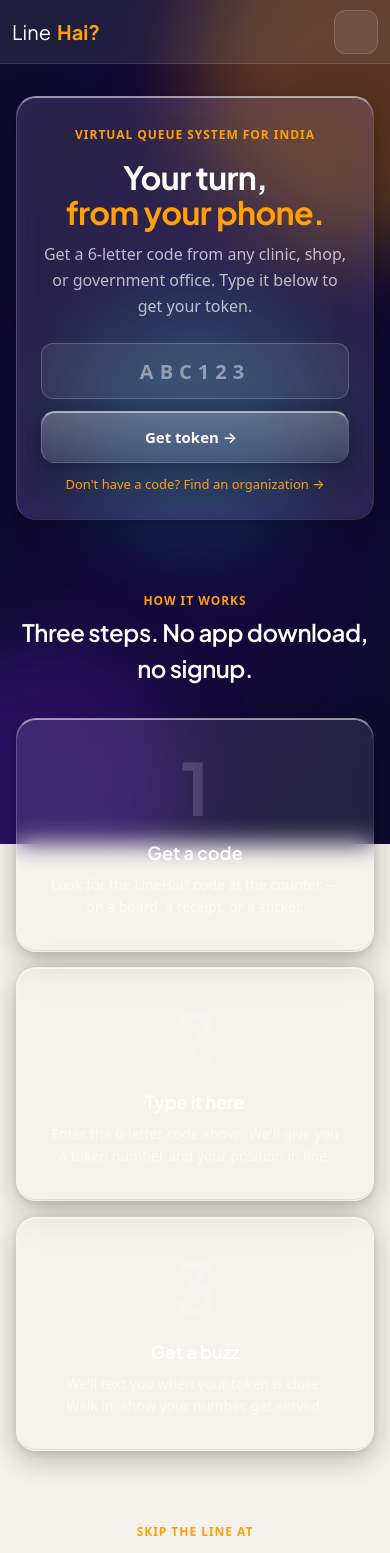
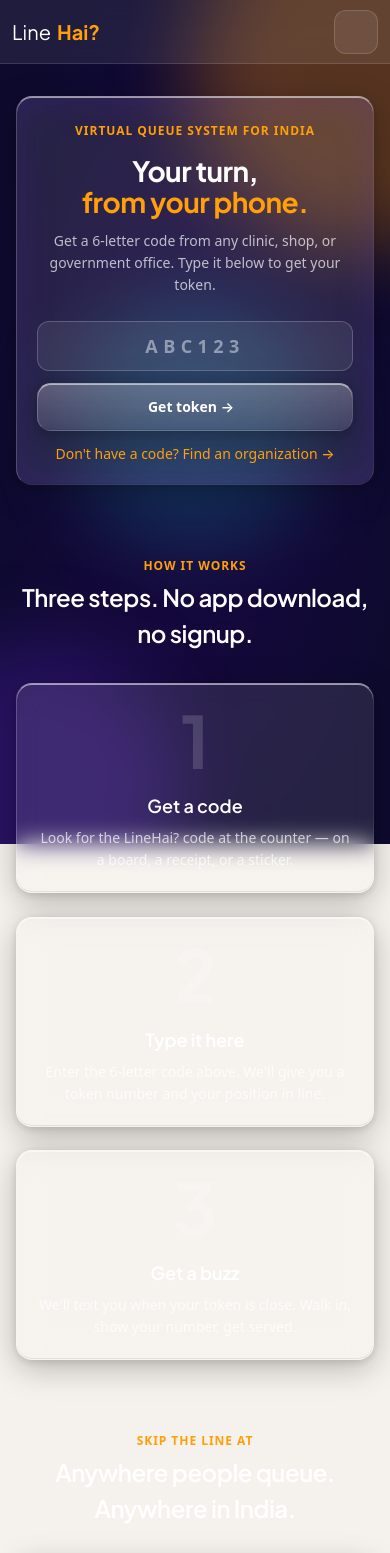
Before and after one commit to Shaurya-jain1/prog1, a Next.js app: page / in a window 390 px wide. Shown: the top 1553 px of the page. Built offline with nearby package versions, Linux system fonts and the light colour scheme; no server answers; some icons are missing.

Commit message:
fix mobile layout: responsive grids with auto-fit/minmax, tighter mobile padding, remove fragile attr selectors

```diff
--- a/src/app/globals.css
+++ b/src/app/globals.css
@@ -464,13 +464,20 @@
 @media(max-width:768px) {
   .glass-nav__links, .glass-nav__right .glass-btn-ghost, .glass-lang { display:none; }
   .glass-hamburger { display:flex; }
-  .lg-section [style*="grid-template-columns: repeat(3, 1fr)"] { grid-template-columns: 1fr !important; gap: 16px !important; }
-  .lg-section [style*="grid-template-columns: 1fr 1fr; gap: 32px;"] { grid-template-columns: 1fr !important; gap: 24px !important; }
+  .glass-nav { padding: 0 12px !important; }
+  .glass-footer__inner { flex-direction:column !important; text-align:center !important; gap:8px !important; }
+  .glass-footer__links { gap:12px; flex-wrap:wrap; justify-content:center; }
 }
 @media(max-width:480px) {
   .mesh-blob--amber { width:350px; height:350px; top:-100px; right:-150px; }
   .mesh-blob--violet { width:300px; height:300px; bottom:-100px; left:-120px; }
   .mesh-blob--teal { width:250px; height:250px; }
+  .glass-card { padding:20px !important; border-radius:16px; }
+  .glass-card--glow { padding:20px !important; }
+  .glass-card h1 { font-size:28px !important; }
+  .glass-card p { font-size:14px !important; }
+  .glass-input--code { font-size:18px !important; height:50px !important; }
+  .glass-btn-primary { height:48px !important; font-size:14px !important; }
 }
 
 @media(prefers-reduced-motion:reduce) {
--- a/src/app/page.tsx
+++ b/src/app/page.tsx
@@ -152,7 +152,7 @@
         <div className="lg-container">
           <p className="section-label" style={{color:"var(--color-accent)",fontSize:12,fontWeight:700,letterSpacing:"0.08em",textTransform:"uppercase",textAlign:"center",marginBottom:4}}>{c.how.label}</p>
           <h2 style={{fontFamily:"var(--font-display-lg)",fontSize:"clamp(24px,3vw,28px)",fontWeight:600,letterSpacing:"-0.02em",color:"var(--text-primary)",textAlign:"center",marginBottom:32}}>{c.how.title}</h2>
-          <div style={{display:"grid",gridTemplateColumns:"repeat(3,1fr)",gap:24,maxWidth:960,margin:"0 auto",position:"relative"}}>
+          <div style={{display:"grid",gridTemplateColumns:"repeat(auto-fit, minmax(260px, 1fr))",gap:24,maxWidth:960,margin:"0 auto",position:"relative"}}>
             {c.how.steps.map((s:any,i:number) => (
               <div key={s.num} className={`glass-card animate-fade-scale ${i===0?"animate-fs-1":i===1?"animate-fs-2":"animate-fs-3"}`} style={{padding:32,textAlign:"center",position:"relative",zIndex:1}}>
                 <div style={{fontFamily:"var(--font-display-lg)",fontSize:72,fontWeight:700,color:"rgba(255,255,255,0.15)",lineHeight:1,marginBottom:8}}>{s.num}</div>
@@ -170,7 +170,7 @@
         <div className="lg-container">
           <p className="section-label" style={{color:"var(--color-accent)",fontSize:12,fontWeight:700,letterSpacing:"0.08em",textTransform:"uppercase",textAlign:"center",marginBottom:4}}>{c.uses.label}</p>
           <h2 style={{fontFamily:"var(--font-display-lg)",fontSize:"clamp(24px,3vw,28px)",fontWeight:600,letterSpacing:"-0.02em",color:"var(--text-primary)",textAlign:"center",marginBottom:32}}>{c.uses.title}</h2>
-          <div style={{display:"grid",gridTemplateColumns:"repeat(3,1fr)",gap:16,maxWidth:960,margin:"0 auto"}}>
+          <div style={{display:"grid",gridTemplateColumns:"repeat(auto-fit, minmax(240px, 1fr))",gap:16,maxWidth:960,margin:"0 auto"}}>
             {c.uses.list.map((p:any,i:number) => (
               <div key={p.title} className={`glass-card animate-fade-scale ${`animate-fs-${Math.min(i+1,5)}`}`} style={{padding:24,borderTop:"2px solid var(--color-accent-border)"}}>
                 <div style={{fontSize:28,color:"var(--color-accent)",marginBottom:16}}><i className={p.icon} /></div>
@@ -186,7 +186,7 @@
       <section className="lg-section" style={{padding:"clamp(32px, 6vw, 80px) 0"}}>
         <div className="lg-container">
           <div className="glass-card" style={{maxWidth:960,margin:"0 auto",padding:"clamp(20px, 3vw, 32px)",background:"var(--glass-bg-strong)"}}>
-            <div style={{display:"grid",gridTemplateColumns:"1fr 1fr",gap:32,alignItems:"start"}}>
+            <div style={{display:"grid",gridTemplateColumns:"repeat(auto-fit, minmax(300px, 1fr))",gap:32,alignItems:"start"}}>
               <div>
                 <p style={{fontSize:12,fontWeight:700,letterSpacing:"0.08em",textTransform:"uppercase",color:"var(--color-accent)",marginBottom:8}}>{c.business.label}</p>
                 <h2 style={{fontFamily:"var(--font-display-lg)",fontSize:"clamp(22px,3vw,28px)",fontWeight:600,letterSpacing:"-0.02em",color:"var(--text-primary)",marginBottom:8}}>{c.business.title}</h2>
@@ -243,20 +243,6 @@
           </div>
         </div>
       </footer>
-
-      <style jsx>{`
-        @media(max-width:768px) {
-          .glass-card h1 { font-size: 32px !important; }
-          footer > div { flex-direction: column !important; text-align: center !important; gap: 8px !important; }
-          footer .glass-nav__logo { margin-bottom: 4px; }
-          footer .glass-footer__links { gap: 12px; flex-wrap: wrap; justify-content: center; }
-        }
-        @media(max-width:480px) {
-          .glass-nav { padding: 0 12px !important; }
-          footer .glass-footer__links { gap: 8px; }
-          footer .glass-footer__links a { font-size: 12px; }
-        }
-      `}</style>
     </>
   );
 }
```
